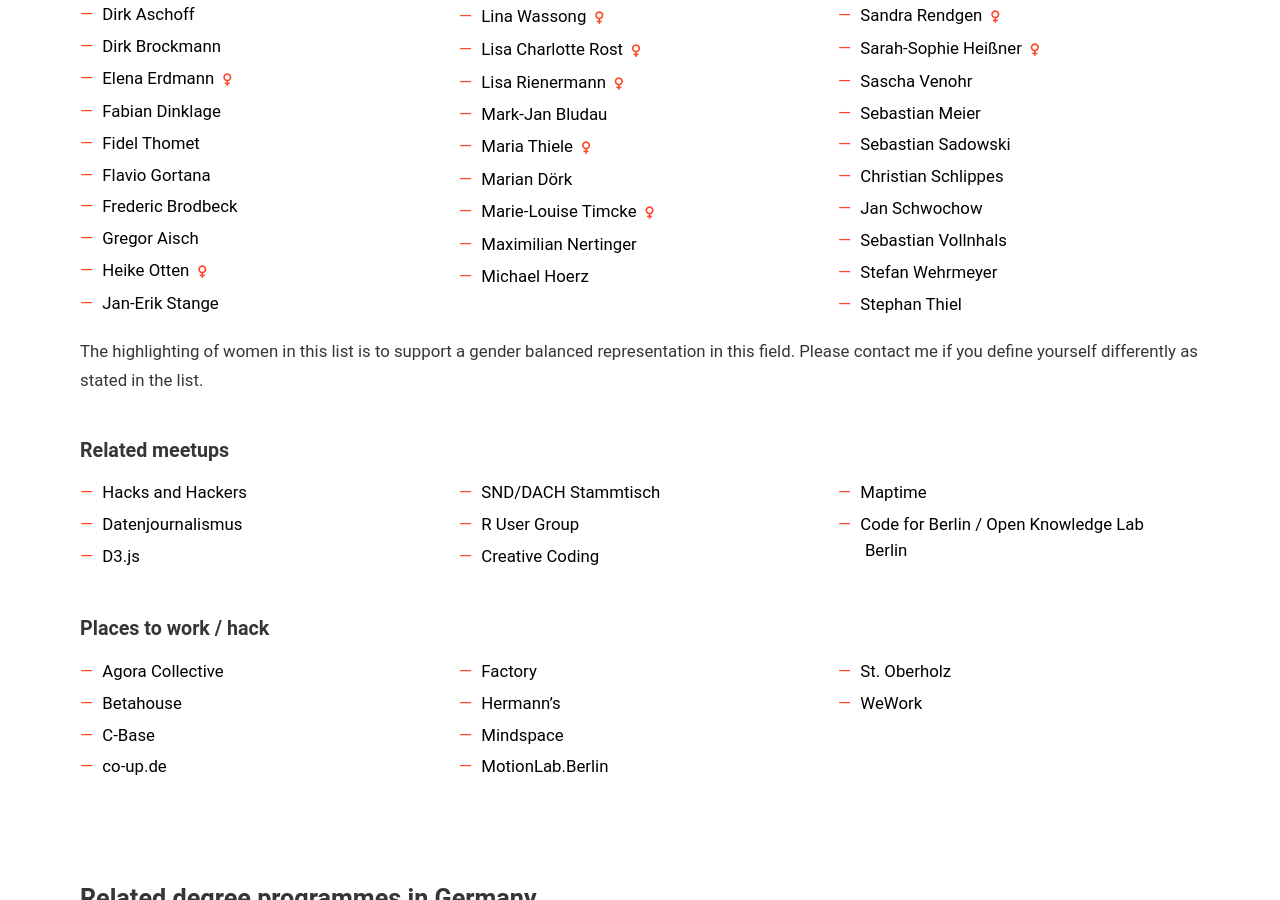
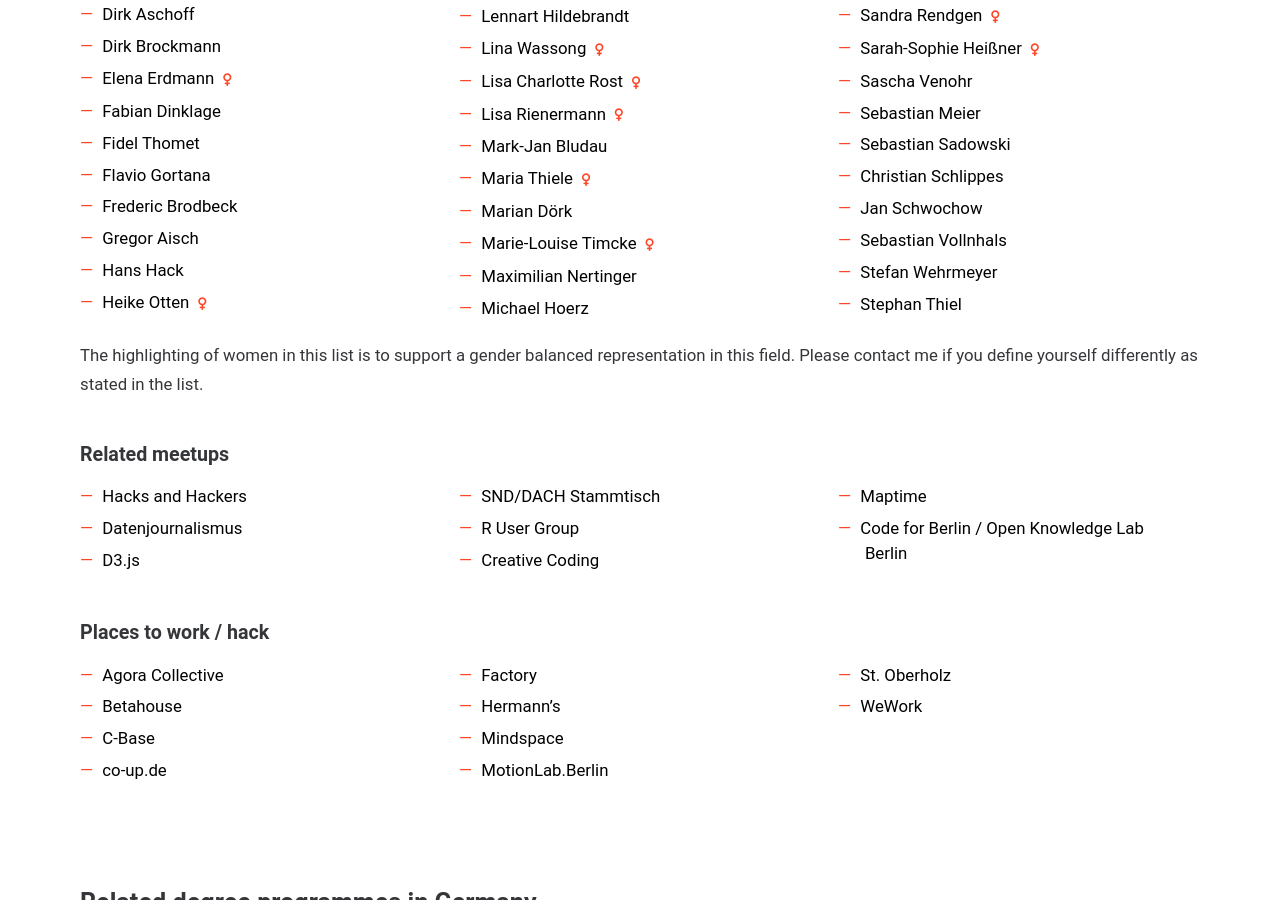
Before and after one commit to Data-Visualization-Berlin/datavis.berlin, a Jekyll site: the page built from index.html, in a window 1280 px wide and 900 px high, scrolled down 2374 px. Built offline with Jekyll 4.4.1, drawn with Linux system fonts in a browser that asks for light colours.

Commit message:
Hans added

```diff
--- a/index.html
+++ b/index.html
@@ -150,6 +150,7 @@
         <li><a href="https://twitter.com/flaviogortana">Flavio Gortana</a></li>
         <li><a href="http://www.freder.io">Frederic Brodbeck</a></li>
         <li><a href="https://twitter.com/driven_by_data">Gregor Aisch</a></li>
+        <li><a href="https://twitter.com/hnshck">Hans Hack</a></li>
         <li><a href="https://twitter.com/HeikeOtten_">Heike Otten <i class="demo-icon icon-female"></i></a></li>
         <li><a href="https://twitter.com/HerrStange">Jan-Erik Stange</a></li>
         <li><a href="https://twitter.com/zeto">Jonas Parnow</a></li>
```
